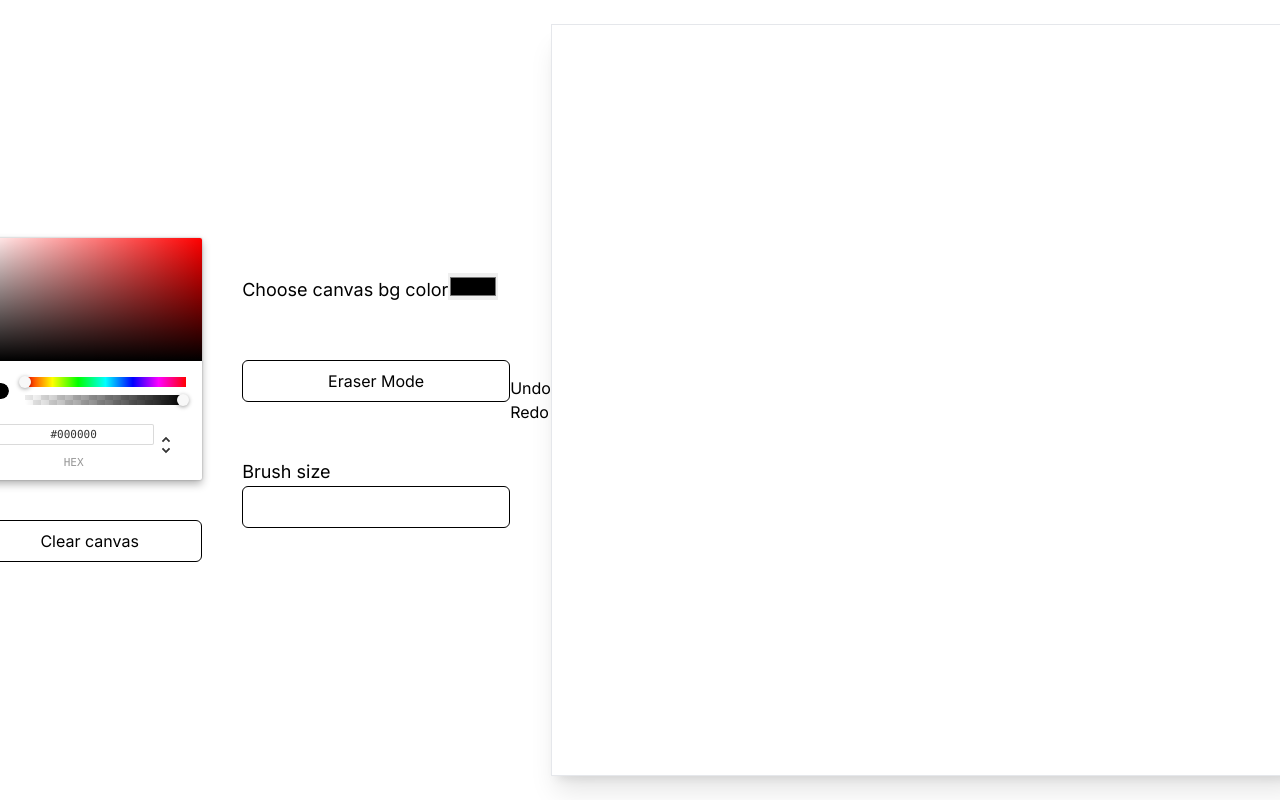
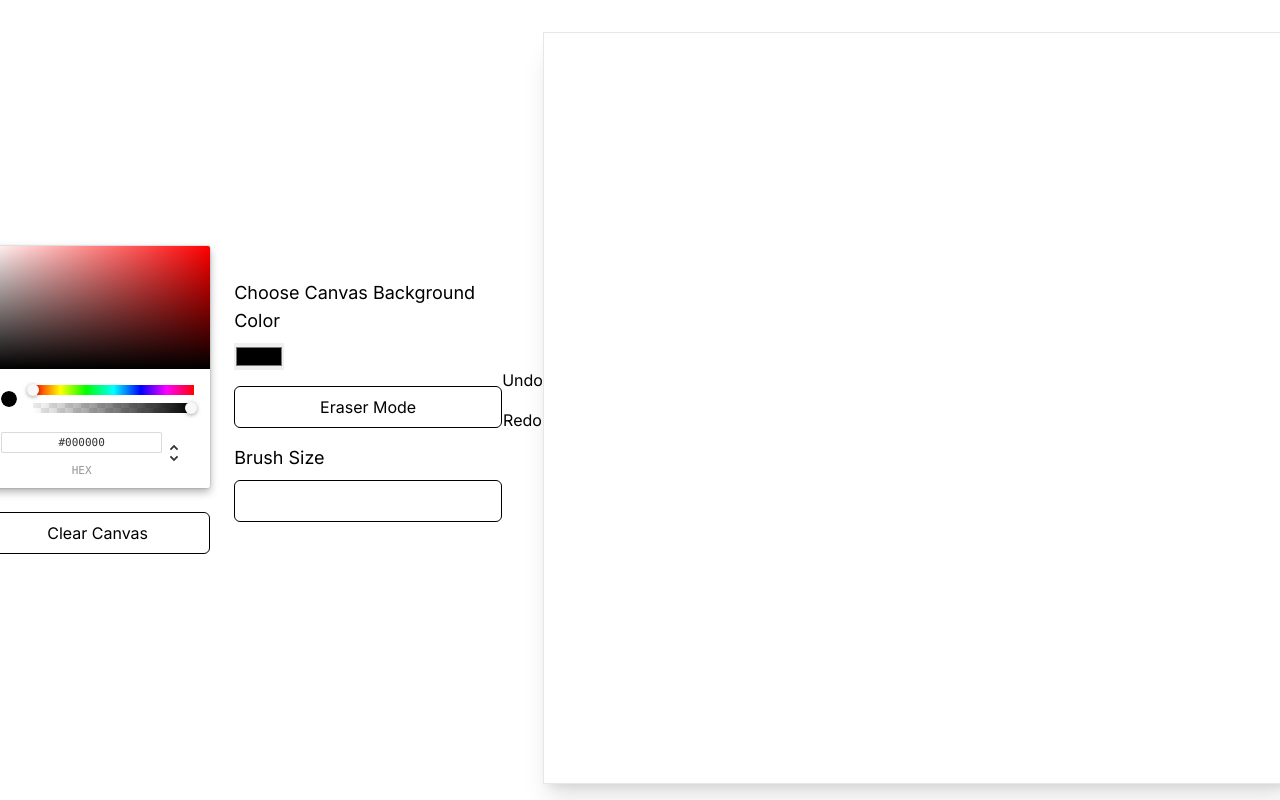
Before and after one commit to codecShivam/collaboGraphy, a Next.js app in the folder client/: page / in a window 1280 px wide. Shown: the top 800 px of the page. Built offline with nearby package versions, Linux system fonts and the light colour scheme; no server answers.

Commit message:
improved arrangement

```diff
--- a/client/app/page.tsx
+++ b/client/app/page.tsx
@@ -139,20 +139,23 @@ export default function Page() {
   }
 
   return (
-    <div className='min-h-screen bg-white flex justify-center items-center'>
-      <div className='flex flex-col space-y-10 pr-10'>
+    <div>
+      <div className='min-h-screen bg-white flex flex-row items-center justify-center'>
+        <div className='flex flex-col space-y-6 pr-6'>
           <ChromePicker color={color} onChange={(e) => setColor(e.hex)} />
           <button
             type='button'
             className='px-4 py-2 rounded-md border border-black'
-          onClick={() => socket.emit('clear')}>
-          Clear canvas
+            onClick={() => socket.emit('clear')}
+          >
+            Clear Canvas
           </button>
         </div>
-      <div className='flex flex-col space-y-14'>
-        <div>
-          <label htmlFor='color' className='text-lg'>
-            Choose canvas bg color
+
+        <div className='flex flex-col space-y-4'>
+          <div className="flex flex-col space-y-2">
+            <label htmlFor='canvas-background-color' className='text-lg'>
+              Choose Canvas Background Color
             </label>
             <input
               type='color'
@@ -160,32 +163,50 @@ export default function Page() {
               onChange={(e) => setCanvasBackgroundColor(e.target.value)}
             />
           </div>
-        <button type='button' className='px-4 py-2 rounded-md border border-black' onClick={toggleEraserMode}>
+
+          <button
+            type='button'
+            className='px-4 py-2 rounded-md border border-black'
+            onClick={toggleEraserMode}
+          >
             {eraserMode ? 'Exit Eraser Mode' : 'Eraser Mode'}
           </button>
-        <div>
+
+          <div className="flex flex-col space-y-2">
             <label htmlFor='brush-size' className='text-lg'>
-            Brush size
+              Brush Size
             </label>
-          <input type='number' className='px-4 py-2 border border-black rounded-md' onChange={(e) => setBrushWidth(+e.target.value)} />
+            <input
+              type='number'
+              className='px-4 py-2 border border-black rounded-md'
+              onChange={(e) => setBrushWidth(+e.target.value)}
+            />
           </div>
         </div>
-      <div>
+
+        <div className="flex flex-col space-y-4">
           <button type='button' onClick={undo}>
             Undo
           </button>
+
           <button type='button' onClick={redo}>
             Redo
           </button>
         </div>
+
+
         <canvas
           ref={canvasRef}
           onMouseDown={onMouseDown}
           width={750}
           height={750}
-        className='shadow-xl border'
-        style={{ cursor: eraserMode ? 'cell' : 'crosshair', backgroundColor: canvasBackgroundColor }}
+          className='shadow-xl border mt-4'
+          style={{
+            cursor: eraserMode ? 'cell' : 'crosshair',
+            backgroundColor: canvasBackgroundColor
+          }}
         />
+      </div>
     </div>
   );
 }
```
Also changed, not shown: 1 other file (tests, documents, lock files or other folders). Lines whose indentation alone changed are shown as unchanged.
